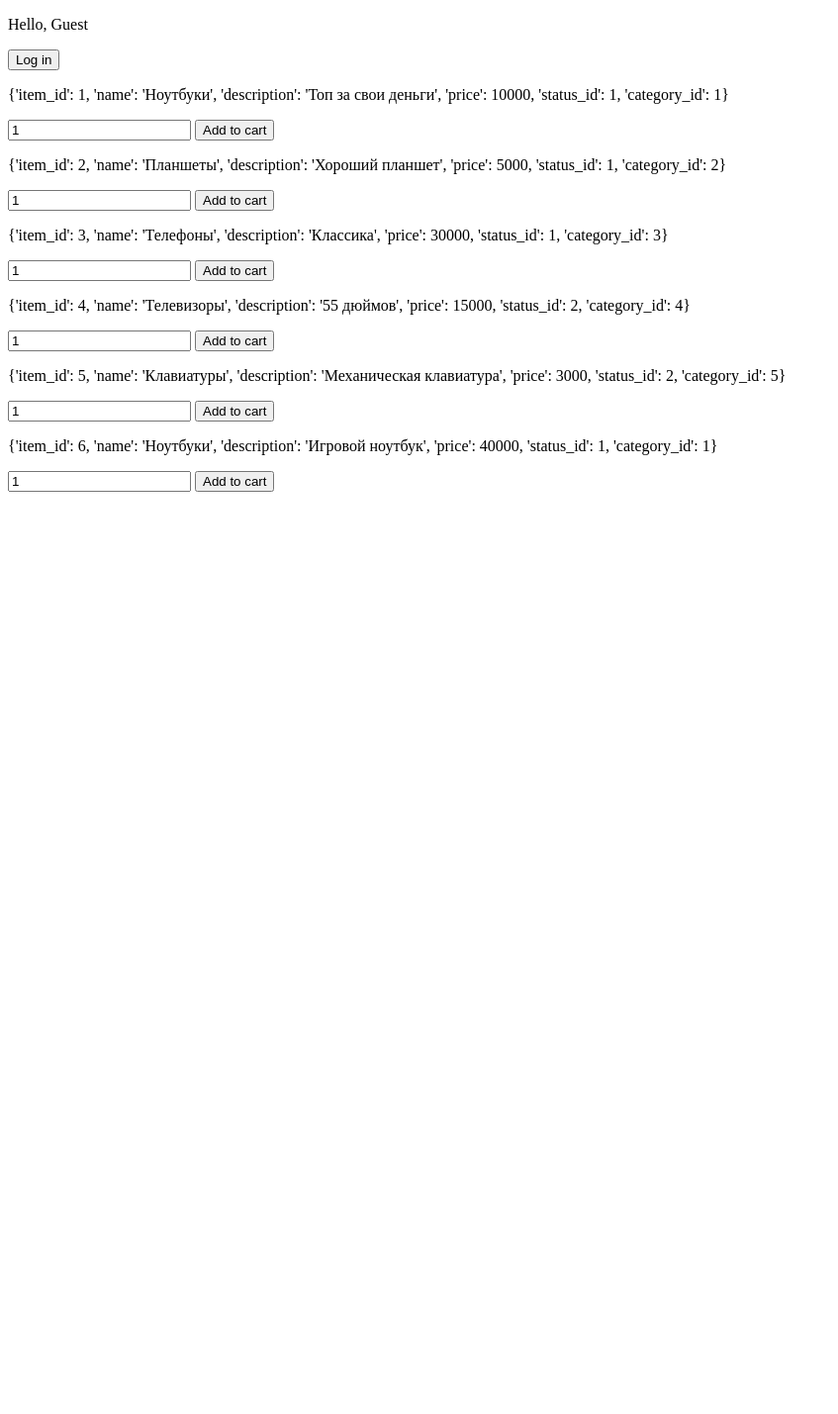
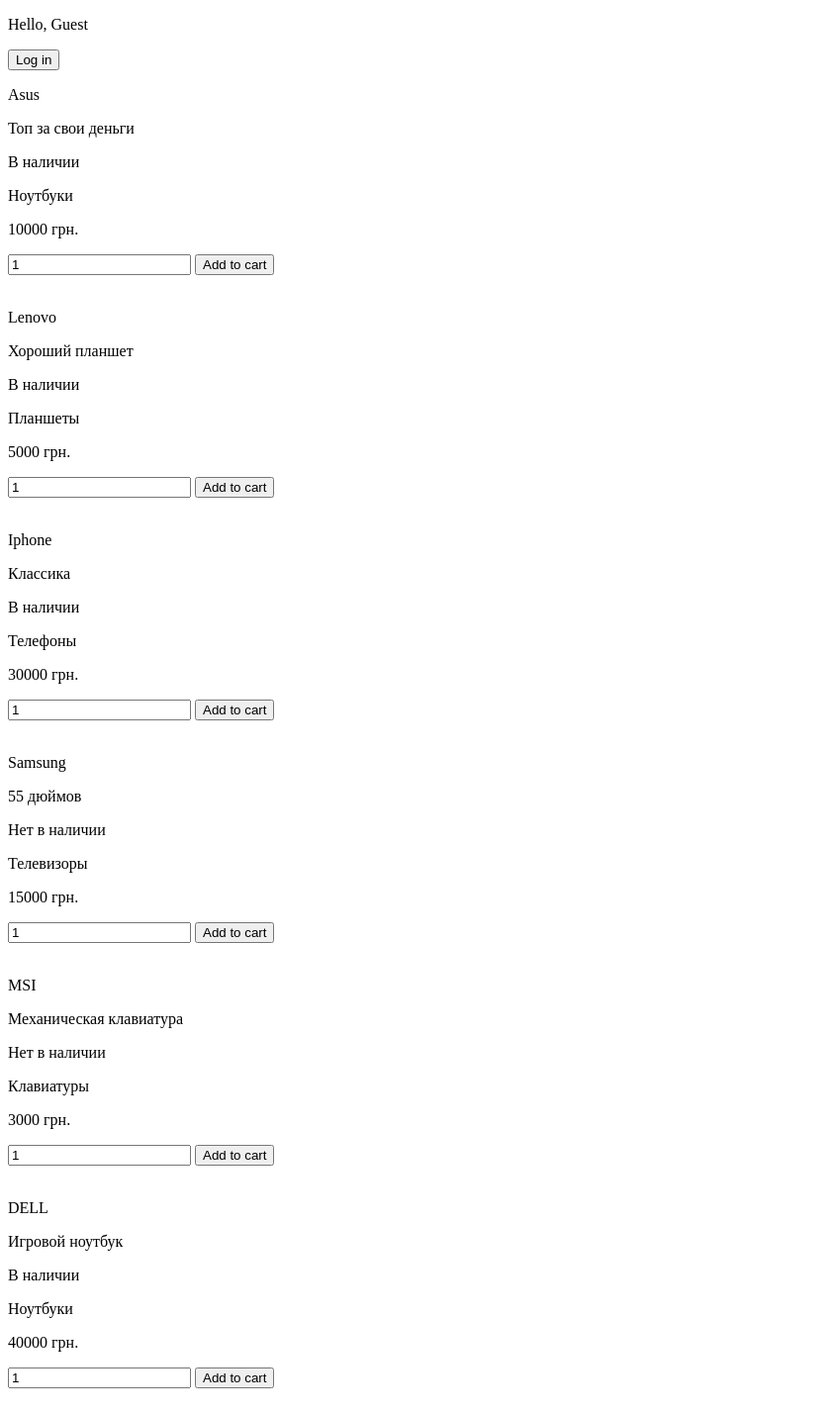
Before and after one commit to reeeade/Shop_0.1, a Flask app: page /shop/items in a window 1280 px wide. Shown: the whole page at 99% size, without its empty margins (0-847 px from the left). Before the commit the page ends 497 px from the top, so only its background shows below. Run offline with Flask 3, Linux system fonts and the light colour scheme; data comes from the database, SQL or seed files in the repository.

Commit message:
Finished modifying the shopping cart functionality and display of items

```diff
--- a/templates/items.html
+++ b/templates/items.html
@@ -17,12 +17,17 @@
 {% endif %}
 <body>
 {% for item in items %}
-<p>{{ item }}</p>
+<p>{{ item.name}}</p>
+<p>{{ item.description }}</p>
+<p>{{ item.status_name }}</p>
+<p>{{ item.category_name }}</p>
+<p>{{ item.price }} грн.</p>
 <form action="/shop/cart" method="post">
     <input type="hidden" name="item_id" value="{{ item.item_id }}">
     <input type="number" name="quantity" value="1">
     <input type="submit" value="Add to cart">
 </form>
+<br>
 {% endfor %}
 </body>
 </html>
```
Also changed, not shown: identifier.sqlite.
